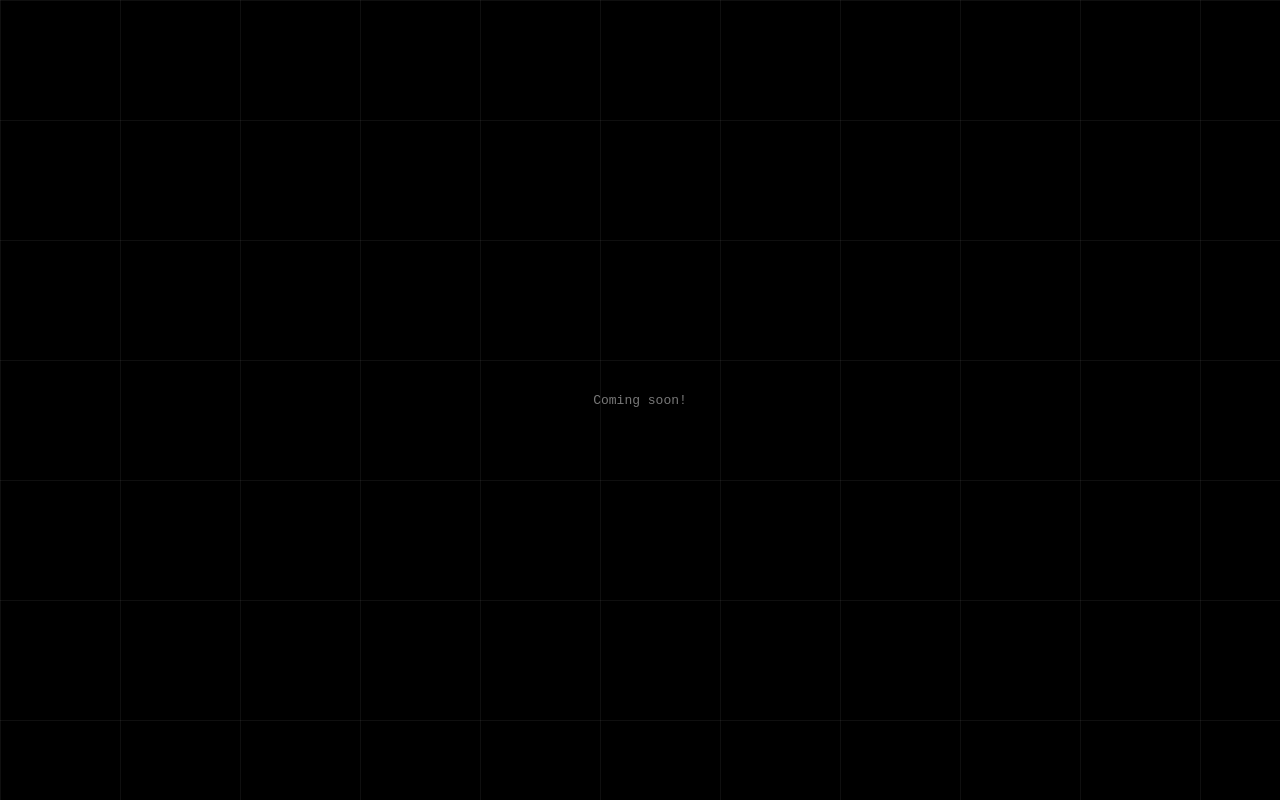
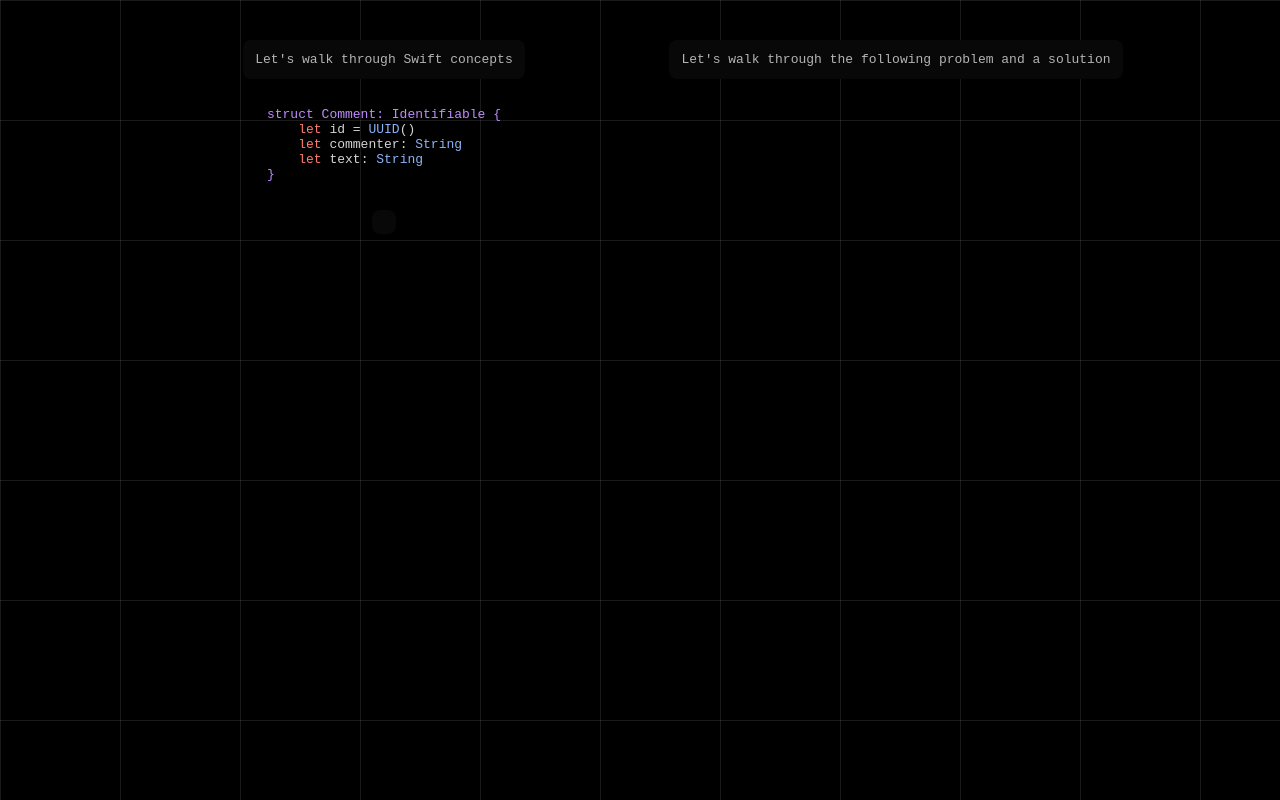
Before and after one commit to bmeikle56/premium-swift, a Next.js app: page /study/swift in a window 1280 px wide. Built offline with nearby package versions, Linux system fonts and the light colour scheme.

Commit message:
tweak vals and begin swift

```diff
--- a/app/globals.css
+++ b/app/globals.css
@@ -23,8 +23,8 @@ a, a:visited, a:hover, a:active {
   background-color: black;
 
   background-image:
-  linear-gradient(to right, rgba(255,255,255,0.06) 1px, transparent 1px),
-  linear-gradient(to bottom, rgba(255,255,255,0.06) 1px, transparent 1px);
+  linear-gradient(to right, rgba(255,255,255,0.1) 1px, transparent 1px),
+  linear-gradient(to bottom, rgba(255,255,255,0.1) 1px, transparent 1px);
 
   background-size:
     120px 120px,
--- a/app/study/swift/page.tsx
+++ b/app/study/swift/page.tsx
@@ -1,22 +1,62 @@
 import Wallpaper from "@/cmp/ui/wallpaper";
 import { CSSProperties } from "react";
 import FadeInAnim from "@/cmp/anm/fadeinanim";
-import { txt1 } from "@/cmp/cst/colors";
+import PSPre from "@/cmp/ui/pspre";
+import TwoColumn from "@/cmp/ui/twocolumn";
+import PSCodeBlock from "@/cmp/ui/pscodeblock";
+import { struct } from "@/cmp/cst/swiftfundamentals";
 
-const style: CSSProperties = {
-  display: 'flex',
-  justifyContent: 'center',
-  alignItems: 'center',
-  flexDirection: 'column',
-  gap: 40,
-  height: '100vh'
+function Left() {
+  return (
+    <>
+      <PSPre txt="Let's walk through Swift concepts"/>
+      <PSCodeBlock lines={struct}/>
+      <PSPre txt=""/>
+    </>
+  )
+}
+
+// * structs
+//  - Structs are value types, meaning every time you assign or pass them, you get a copy
+//  - Great for small, self-contained data
+//  - Stored in the stack
+//  - Choose structs as the default unless classes are needed
+
+// * classes
+//  - Classes are reference types, meaning multiple variables can point to the same instance
+//  - Shared across assignments (mutating one reference mutates all references)
+//  - Supports inheritance
+//  - Stored in the heap
+//  - ARC reference counting
+
+function Right() {
+  return (
+    <>
+      <PSPre txt="Let's walk through the following problem and a solution"/>
+    </>
+  )
 }
 
 export default function Page() {
+  const style: CSSProperties = {
+    display: 'flex',
+    justifyContent: 'center',
+    alignItems: 'center',
+    flexDirection: 'column',
+    gap: 40,
+  }
+
   return (
     <FadeInAnim style={style}>
       <Wallpaper/>
-      <pre style={{color: txt1}}>{"Coming soon!"}</pre>
+      <TwoColumn
+      left={
+        <Left/>
+      }
+      right={
+        <Right/>
+      }
+      />
     </FadeInAnim>
   );
 }
--- a/cmp/cst/colors.ts
+++ b/cmp/cst/colors.ts
@@ -1,6 +1,6 @@
 const bg1 = 'rgb(8,8,8)'
-const txt1 = 'rgb(120,120,120)'
-const txt2 = 'rgb(40,40,40)'
+const txt1 = 'rgb(180,180,180)'
+const txt2 = 'rgb(90,90,90)'
 const pur1 = 'rgb(168,0,235)'
 
 export {
--- /dev/null
+++ b/cmp/cst/swiftfundamentals.ts
@@ -0,0 +1,75 @@
+const optionals: [string, string][][] = [
+  [
+    ["guard let email = users?.first?.email else { return }", "rgb(191,139,255)"],
+    ['let url = URL(string: "https://api.example.com/v1/users)")!', "rgb(191,139,255)"],
+    ["users?.first?.views ?? 0", "rgb(191,139,255)"],
+  ],
+];
+
+// struct vs class
+
+// protocols and default protocols
+
+// async/await with Task
+
+// map, flatMap, compactMap, filter, sort
+// min, max, sorted
+
+// lazy properties
+
+// error handling with do catch
+// typed error handling
+
+// Automatic Reference Counting (ARC)
+
+// UserDefaults
+
+// FileManager, NSCache, URLCache
+
+// SwiftData
+
+// Codable, encoding & decoding with JSONEncoder and JSONDecoder
+
+// URLSession
+
+// maybe mention python is easiest for DSA interviews
+// Arrays, Dictionaries, Sets
+// Stacks and Queues
+// Graphs and Trees
+
+const struct: [string, string][][] = [
+  [
+    ["struct ", "rgb(191, 139, 255)"],
+    ["Comment", "rgb(191, 139, 255)"],
+    [": ", "rgb(191, 139, 255)"],
+    ["Identifiable ", "rgb(191, 139, 255)"],
+    ["{", "rgb(191, 139, 255)"],
+  ],
+  [
+    ["    let ", "rgb(255,123,114)"],
+    ["id", "rgb(212,212,212)"],
+    [" = ", "rgb(212,212,212)"],
+    ["UUID", "rgb(138,180,248)"],
+    ["()", "rgb(212,212,212)"],
+  ],
+  [
+    ["    let ", "rgb(255,123,114)"],
+    ["commenter", "rgb(212,212,212)"],
+    [": ", "rgb(212,212,212)"],
+    ["String", "rgb(138,180,248)"],
+  ],
+  [
+    ["    let ", "rgb(255,123,114)"],
+    ["text", "rgb(212,212,212)"],
+    [": ", "rgb(212,212,212)"],
+    ["String", "rgb(138,180,248)"],
+  ],
+  [
+    ["}", "rgb(191, 139, 255)"],
+  ],
+];
+
+export {
+  struct,
+  optionals
+}
```
Also changed, not shown: app/study/practice/page.tsx (added, +22 -0 lines), cmp/nav/navbox.tsx (+8 -8 lines).
